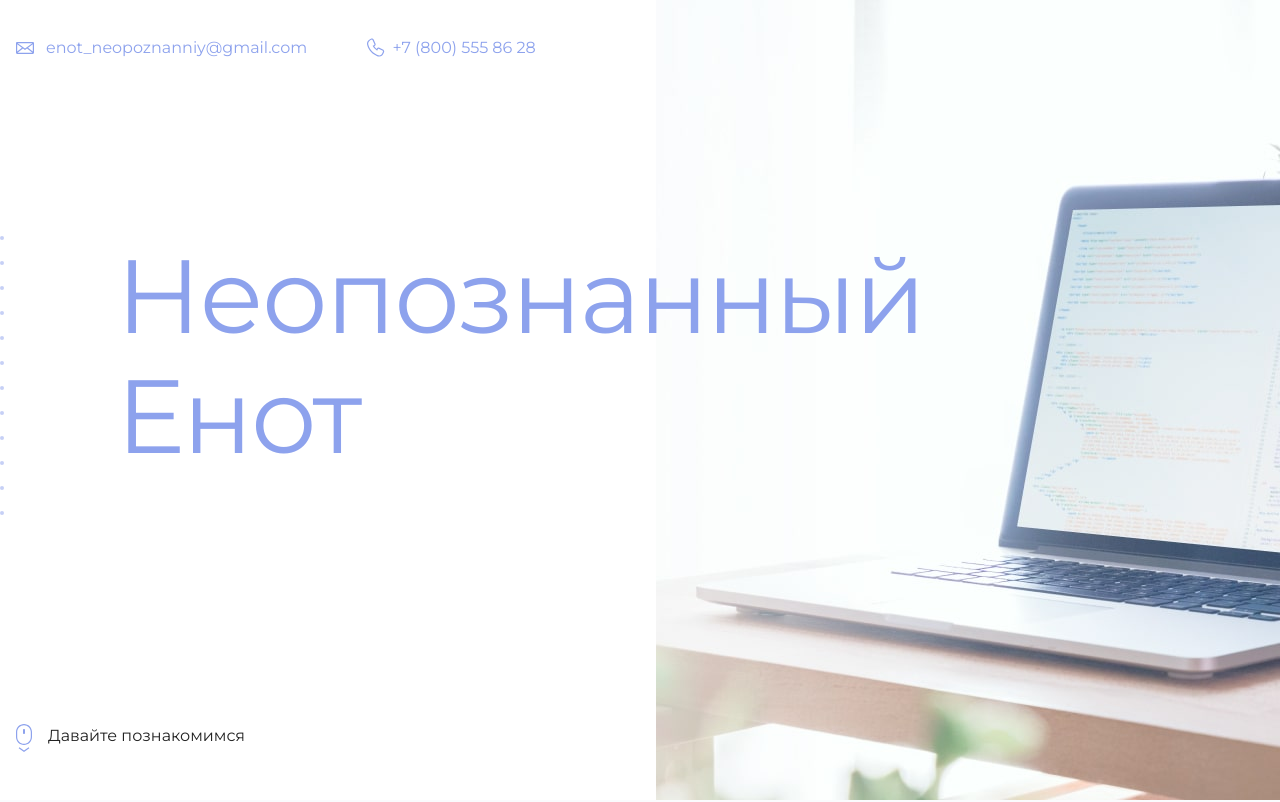
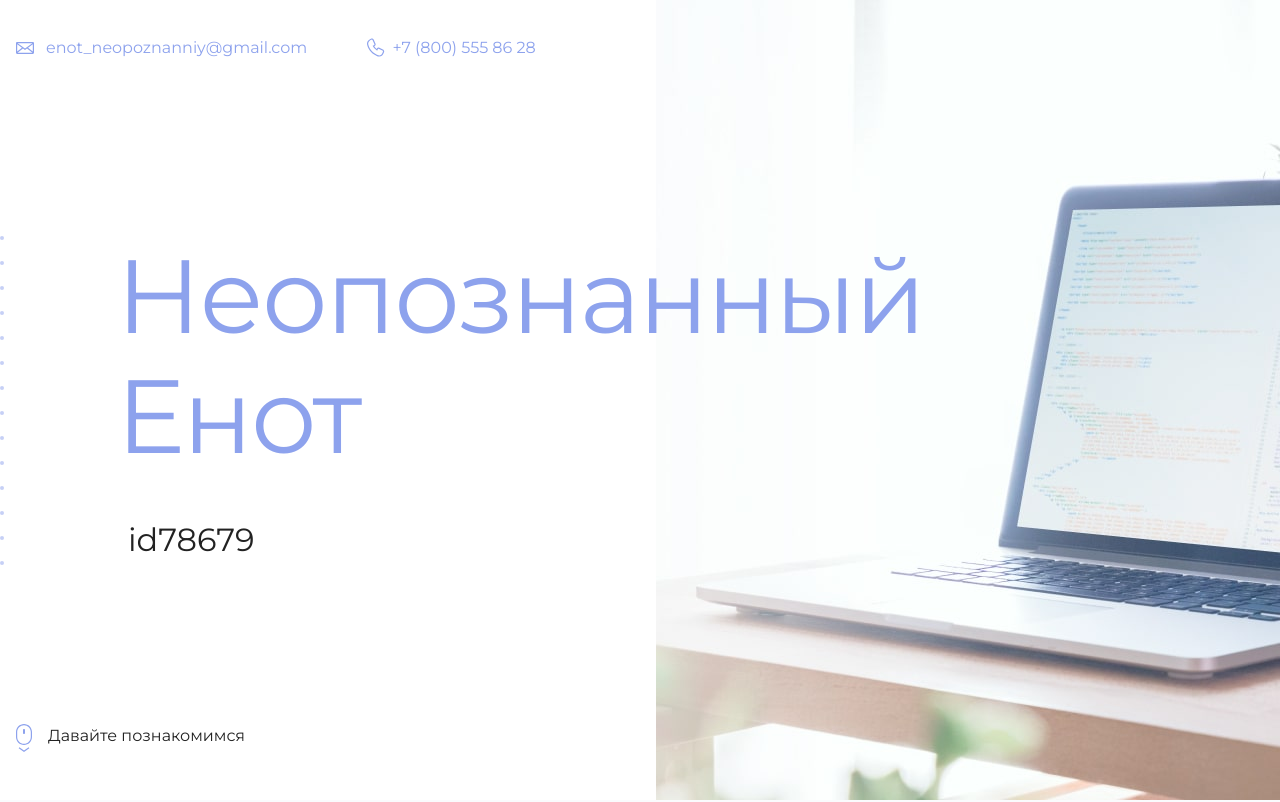
Before and after one commit to Skadelig/my-site, a plain HTML site: page index.html in a window 1280 px wide. Shown: the top 802 px of the page. Drawn offline with Linux system fonts and the light colour scheme.

Commit message:
added id

```diff
--- a/index.html
+++ b/index.html
@@ -19,7 +19,7 @@
       <section class="hero-image">
         <div class="container">
           <h1 class="heading">Неопознанный Енот</h1>
-          <p><!-- Тут ваш id на сайте Академии --></p>
+          <p>id78679</p>
         </div>
       </section>
 
```
